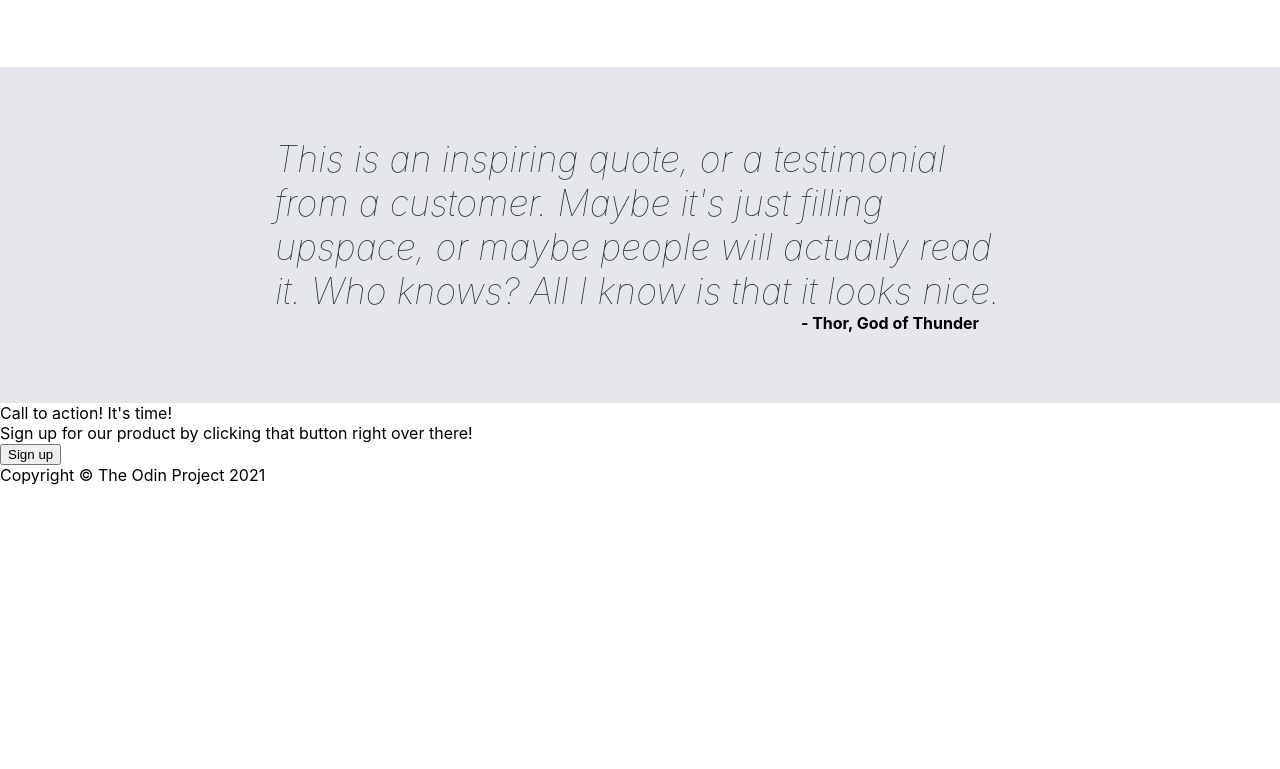
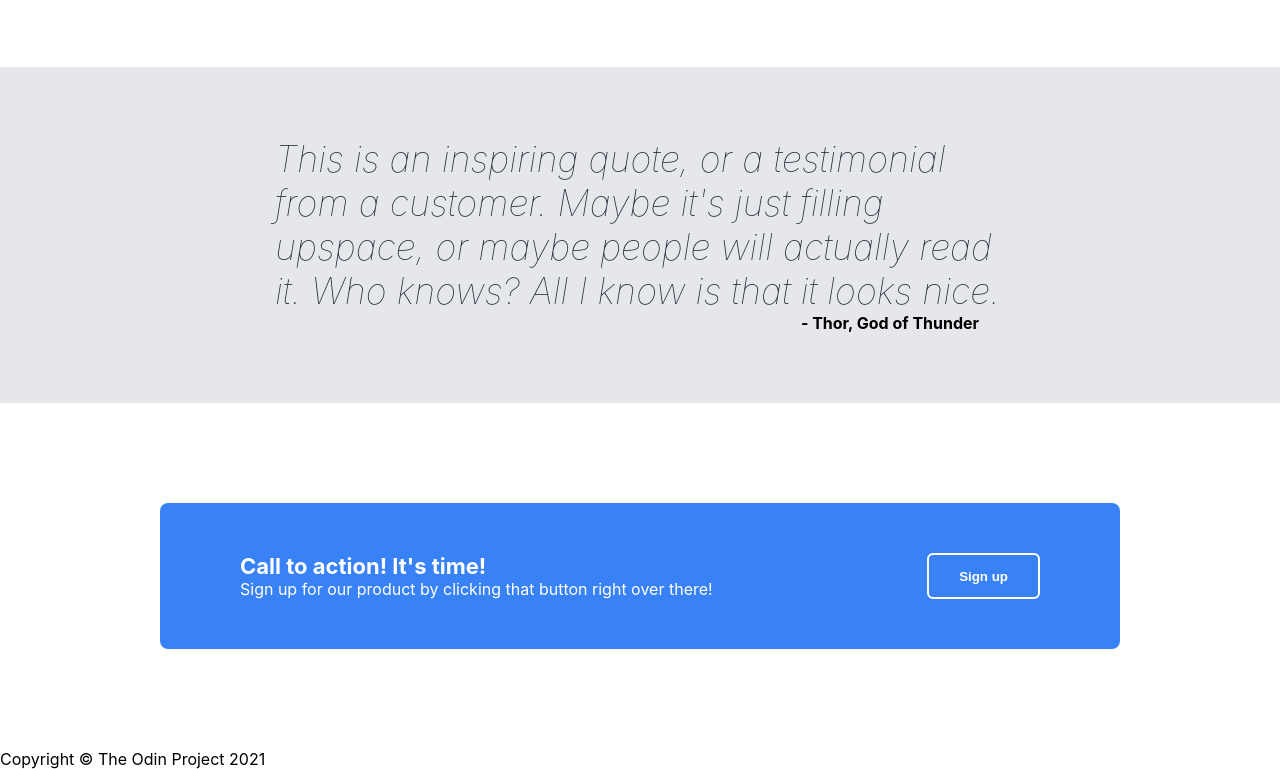
Before and after one commit to yojaepak/landing-page, a plain HTML site: page index.html in a window 1280 px wide. Shown: the part 893-1662 px from the top of the page. Before the commit the page ends 1378 px from the top, so only its background shows below. Drawn offline with Linux system fonts and the light colour scheme.

Commit message:
add sign up section

```diff
--- a/index.html
+++ b/index.html
@@ -56,9 +56,11 @@
 
     <div class="signup">
         <div class="container">
-            <div class="signup-title">Call to action! It's time!</div>
-            <div class="signup-text">Sign up for our product by clicking that button right over there!</div>
-            <button type="button">Sign up</button>
+            <div class="action">
+                <div class="signup-title">Call to action! It's time!</div>
+                <div class="signup-text">Sign up for our product by clicking that button right over there!</div>
+            </div>
+            <button class="signup-button">Sign up</button>
         </div>
     </div>
 
--- a/style.css
+++ b/style.css
@@ -142,3 +142,39 @@ a {
     font-weight: bold;
     margin-left: 500px;
 }
+
+/* sign up section */
+
+.signup {
+    padding: 100px;
+    display: flex;
+    justify-content: center;
+}
+
+.container {
+    background-color: #3882f6;
+    padding: 50px 80px;
+    border-radius: 8px;
+    width: 800px;
+    color: white;
+    display: flex;
+    justify-content: space-between;
+
+}
+
+.signup-title {
+    font-size: 22px;
+    font-weight: bolder;
+}
+
+.signup-button {
+    background-color: #3882f6;
+    padding: 8px 30px;
+    text-align: center;
+    color: white;
+    border: 2px solid white;
+    border-radius: 6px;
+    font-weight: bold;
+}
+
+/* footer section */
```
